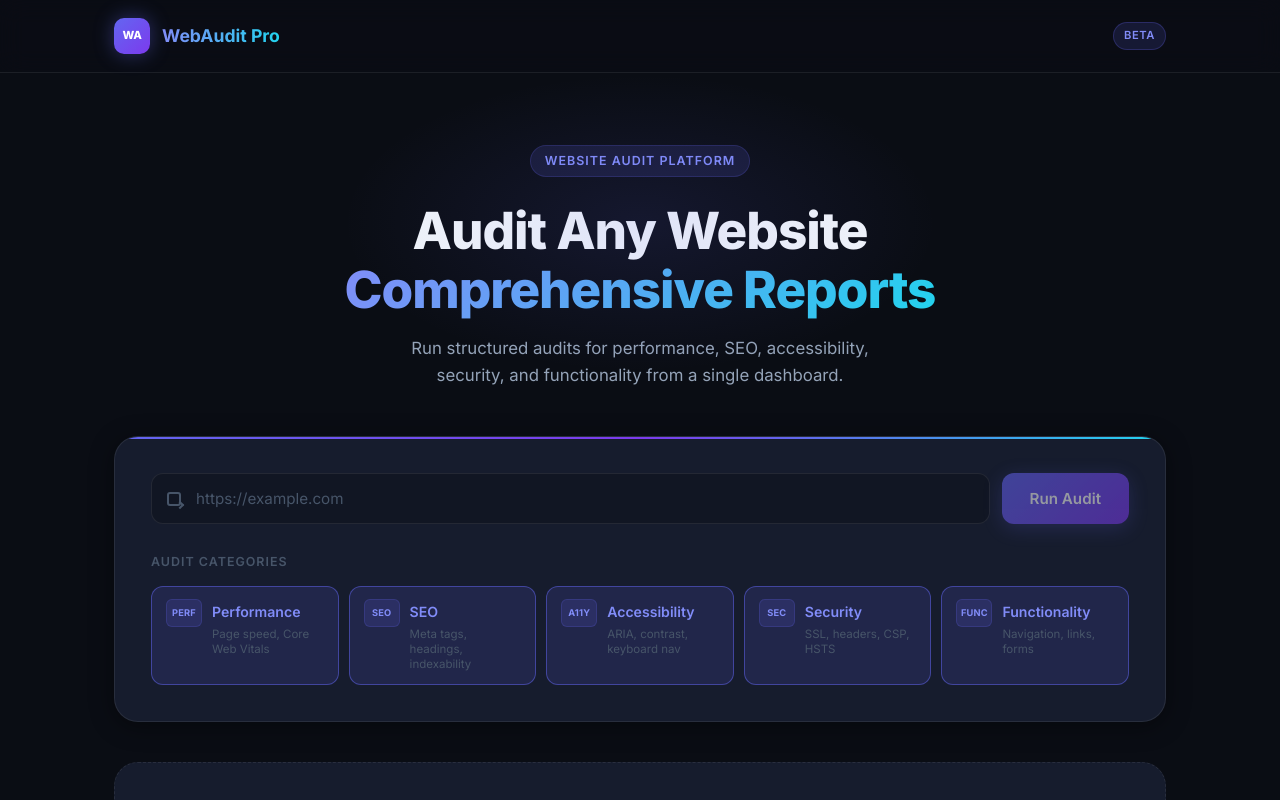
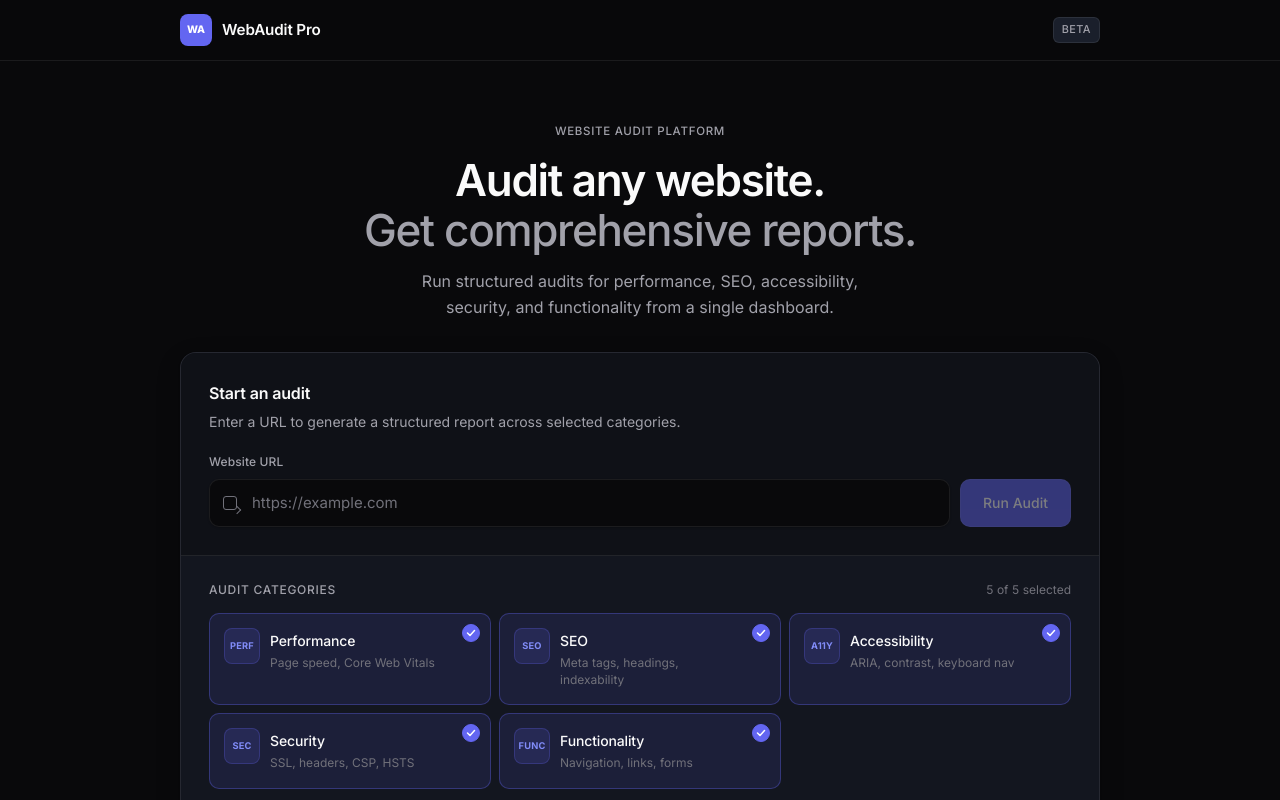
Before and after one commit to Komudi-37/website-audit-tool, a React (Vite) app in the folder frontend/: page / in a window 1280 px wide. Shown: the top 800 px of the page. Built offline with nearby package versions, Linux system fonts and the light colour scheme; no server answers.

Commit message:
UI Phase B - Homepage redesign

```diff
--- a/frontend/src/App.tsx
+++ b/frontend/src/App.tsx
@@ -20,12 +20,10 @@ const App: React.FC = () => {
       <main>
         <div className="container">
           <section className="hero">
-            <div className="hero-eyebrow">
-              Website Audit Platform
-            </div>
-            <h1>
-              Audit Any Website<br />
-              <span>Comprehensive Reports</span>
+            <p className="hero-eyebrow">Website Audit Platform</p>
+            <h1 className="hero-title">
+              Audit any website.
+              <span className="hero-title-accent"> Get comprehensive reports.</span>
             </h1>
             <p className="hero-sub">
               Run structured audits for performance, SEO, accessibility,
--- a/frontend/src/components/AuditForm.tsx
+++ b/frontend/src/components/AuditForm.tsx
@@ -25,9 +25,22 @@ const AuditForm: React.FC<Props> = ({
 
   return (
     <div className="audit-card">
-      {/* URL Input */}
+      <section className="audit-primary" aria-labelledby="audit-primary-title">
+        <div className="audit-primary-header">
+          <h2 id="audit-primary-title" className="audit-primary-title">
+            Start an audit
+          </h2>
+          <p className="audit-primary-desc">
+            Enter a URL to generate a structured report across selected categories.
+          </p>
+        </div>
+
         <div className="input-group">
           <div className="url-input-wrapper">
+            <label htmlFor="url-input" className="url-input-label">
+              Website URL
+            </label>
+            <div className="url-input-field">
               <span className="url-input-icon" aria-hidden="true" />
               <input
                 id="url-input"
@@ -38,9 +51,10 @@ const AuditForm: React.FC<Props> = ({
                 onChange={(e) => onUrlChange(e.target.value)}
                 onKeyDown={handleKey}
                 disabled={loading}
-            autoComplete="off"
+                autoComplete="url"
                 spellCheck={false}
               />
+            </div>
           </div>
           <button
             id="run-audit-btn"
@@ -50,7 +64,7 @@ const AuditForm: React.FC<Props> = ({
           >
             {loading ? (
               <>
-              <span className="spinner" />
+                <span className="spinner" aria-hidden="true" />
                 Auditing…
               </>
             ) : (
@@ -58,9 +72,17 @@ const AuditForm: React.FC<Props> = ({
             )}
           </button>
         </div>
+      </section>
 
-      {/* Category Selection */}
-      <p className="section-label">Audit Categories</p>
+      <section className="audit-categories" aria-labelledby="audit-categories-label">
+        <div className="section-header">
+          <p id="audit-categories-label" className="section-label">
+            Audit categories
+          </p>
+          <span className="section-meta">
+            {selected.length} of {AUDIT_CATEGORIES.length} selected
+          </span>
+        </div>
         <div className="categories-grid" role="group" aria-label="Select audit categories">
           {AUDIT_CATEGORIES.map((cat) => {
             const isSelected = selected.includes(cat.id);
@@ -77,6 +99,19 @@ const AuditForm: React.FC<Props> = ({
                   onChange={() => onToggle(cat.id)}
                   disabled={loading}
                 />
+                <span className="chip-check" aria-hidden="true">
+                  {isSelected && (
+                    <svg width="12" height="12" viewBox="0 0 12 12" fill="none">
+                      <path
+                        d="M2.5 6L5 8.5L9.5 3.5"
+                        stroke="currentColor"
+                        strokeWidth="1.5"
+                        strokeLinecap="round"
+                        strokeLinejoin="round"
+                      />
+                    </svg>
+                  )}
+                </span>
                 <span className="chip-icon">{cat.icon}</span>
                 <span className="chip-info">
                   <span className="chip-label">{cat.label}</span>
@@ -86,6 +121,7 @@ const AuditForm: React.FC<Props> = ({
             );
           })}
         </div>
+      </section>
     </div>
   );
 };
--- a/frontend/src/index.css
+++ b/frontend/src/index.css
@@ -4,17 +4,19 @@
 /* ── Design Tokens ────────────────────────────────────────────────────────── */
 :root {
   /* Colors */
-  --bg-base:        #0a0d14;
-  --bg-surface:     #111623;
-  --bg-card:        #161c2d;
-  --bg-card-hover:  #1c2438;
+  --bg-base:        #09090b;
+  --bg-surface:     #0f1117;
+  --bg-card:        #13161f;
+  --bg-card-hover:  #181c27;
+  --bg-elevated:    #1a1f2b;
   --border:         rgba(255,255,255,0.08);
-  --border-focus:   rgba(99,102,241,0.6);
+  --border-hover:   rgba(255,255,255,0.14);
+  --border-focus:   rgba(99,102,241,0.55);
 
   /* Brand */
   --indigo:         #6366f1;
   --indigo-light:   #818cf8;
-  --indigo-dim:     rgba(99,102,241,0.15);
+  --indigo-dim:     rgba(99,102,241,0.12);
   --violet:         #7c3aed;
   --cyan:           #22d3ee;
 
@@ -29,19 +31,20 @@
   --blue-dim:       rgba(59,130,246,0.15);
 
   /* Text */
-  --text-primary:   #f1f5f9;
-  --text-secondary: #94a3b8;
-  --text-muted:     #475569;
+  --text-primary:   #fafafa;
+  --text-secondary: #a1a1aa;
+  --text-muted:     #71717a;
 
   /* Spacing */
   --radius-sm:  6px;
-  --radius-md:  12px;
-  --radius-lg:  18px;
-  --radius-xl:  24px;
+  --radius-md:  10px;
+  --radius-lg:  14px;
+  --radius-xl:  16px;
 
   /* Shadows */
-  --shadow-card: 0 4px 24px rgba(0,0,0,0.4);
-  --shadow-glow: 0 0 40px rgba(99,102,241,0.15);
+  --shadow-card: 0 1px 2px rgba(0,0,0,0.24), 0 8px 24px rgba(0,0,0,0.18);
+  --shadow-input: 0 1px 2px rgba(0,0,0,0.2);
+  --focus-ring: 0 0 0 2px var(--bg-base), 0 0 0 4px rgba(99,102,241,0.45);
 }
 
 /* ── Reset ────────────────────────────────────────────────────────────────── */
@@ -72,16 +75,16 @@ body {
 
 .container {
   width: 100%;
-  max-width: 1100px;
+  max-width: 960px;
   margin: 0 auto;
-  padding: 0 24px;
+  padding: 0 20px;
 }
 
 /* ── Header ───────────────────────────────────────────────────────────────── */
 .header {
   border-bottom: 1px solid var(--border);
-  backdrop-filter: blur(12px);
-  background: rgba(10,13,20,0.8);
+  background: rgba(9,9,11,0.85);
+  backdrop-filter: blur(8px);
   position: sticky;
   top: 0;
   z-index: 100;
@@ -89,91 +92,76 @@ body {
 .header-inner {
   display: flex;
   align-items: center;
-  gap: 12px;
-  padding: 18px 0;
+  gap: 10px;
+  padding: 14px 0;
 }
 .logo-icon {
-  width: 36px;
-  height: 36px;
-  background: linear-gradient(135deg, var(--indigo), var(--violet));
-  border-radius: 10px;
+  width: 32px;
+  height: 32px;
+  background: var(--indigo);
+  border-radius: 8px;
   display: flex;
   align-items: center;
   justify-content: center;
-  font-size: 0.7rem;
+  font-size: 0.65rem;
   font-weight: 800;
   letter-spacing: -0.02em;
   color: #fff;
   flex-shrink: 0;
-  box-shadow: 0 0 20px rgba(99,102,241,0.4);
 }
 .logo-text {
-  font-size: 1.1rem;
-  font-weight: 700;
-  background: linear-gradient(90deg, var(--indigo-light), var(--cyan));
-  -webkit-background-clip: text;
-  -webkit-text-fill-color: transparent;
-  background-clip: text;
+  font-size: 0.95rem;
+  font-weight: 600;
+  color: var(--text-primary);
+  letter-spacing: -0.01em;
 }
 .header-badge {
   margin-left: auto;
-  font-size: 0.7rem;
-  font-weight: 600;
-  padding: 4px 10px;
-  border-radius: 20px;
-  background: var(--indigo-dim);
-  color: var(--indigo-light);
-  border: 1px solid rgba(99,102,241,0.25);
-  letter-spacing: 0.05em;
+  font-size: 0.68rem;
+  font-weight: 500;
+  padding: 3px 8px;
+  border-radius: 6px;
+  background: var(--bg-elevated);
+  color: var(--text-secondary);
+  border: 1px solid var(--border);
+  letter-spacing: 0.04em;
   text-transform: uppercase;
 }
 
 /* ── Hero ─────────────────────────────────────────────────────────────────── */
 .hero {
-  padding: 72px 0 48px;
+  padding: 56px 0 32px;
+  max-width: 640px;
+  margin: 0 auto;
   text-align: center;
-  position: relative;
-}
-.hero::before {
-  content: '';
-  position: absolute;
-  top: 0; left: 50%; transform: translateX(-50%);
-  width: 600px; height: 300px;
-  background: radial-gradient(ellipse at center, rgba(99,102,241,0.12) 0%, transparent 70%);
-  pointer-events: none;
 }
 .hero-eyebrow {
-  display: inline-flex;
-  align-items: center;
-  gap: 6px;
-  font-size: 0.78rem;
-  font-weight: 600;
-  letter-spacing: 0.08em;
+  display: inline-block;
+  font-size: 0.72rem;
+  font-weight: 500;
+  letter-spacing: 0.06em;
   text-transform: uppercase;
-  color: var(--indigo-light);
-  background: var(--indigo-dim);
-  border: 1px solid rgba(99,102,241,0.2);
-  border-radius: 20px;
-  padding: 5px 14px;
-  margin-bottom: 24px;
-}
-.hero h1 {
-  font-size: clamp(2rem, 5vw, 3.2rem);
-  font-weight: 800;
-  line-height: 1.15;
-  letter-spacing: -0.02em;
+  color: var(--text-secondary);
   margin-bottom: 16px;
 }
-.hero h1 span {
-  background: linear-gradient(135deg, var(--indigo-light) 0%, var(--cyan) 100%);
-  -webkit-background-clip: text;
-  -webkit-text-fill-color: transparent;
-  background-clip: text;
+.hero-title {
+  font-size: clamp(1.875rem, 4.5vw, 2.75rem);
+  font-weight: 600;
+  line-height: 1.12;
+  letter-spacing: -0.03em;
+  margin-bottom: 14px;
+  color: var(--text-primary);
+}
+.hero-title-accent {
+  display: block;
+  color: var(--text-secondary);
+  font-weight: 500;
 }
 .hero-sub {
-  font-size: 1.05rem;
+  font-size: 1rem;
+  line-height: 1.6;
   color: var(--text-secondary);
-  max-width: 520px;
+  max-width: 480px;
   margin: 0 auto;
 }
 
@@ -182,40 +170,71 @@ body {
   background: var(--bg-card);
   border: 1px solid var(--border);
   border-radius: var(--radius-xl);
-  padding: 36px;
   box-shadow: var(--shadow-card);
-  margin-bottom: 40px;
-  position: relative;
+  margin-bottom: 32px;
   overflow: hidden;
 }
-.audit-card::before {
-  content: '';
-  position: absolute;
-  top: 0; left: 0; right: 0;
-  height: 2px;
-  background: linear-gradient(90deg, var(--indigo), var(--violet), var(--cyan));
-  border-radius: var(--radius-xl) var(--radius-xl) 0 0;
+
+.audit-primary {
+  padding: 28px;
+  background: var(--bg-surface);
+  border-bottom: 1px solid var(--border);
+}
+
+.audit-primary-header {
+  margin-bottom: 20px;
+}
+
+.audit-primary-title {
+  font-size: 1rem;
+  font-weight: 600;
+  letter-spacing: -0.01em;
+  color: var(--text-primary);
+  margin-bottom: 4px;
+}
+
+.audit-primary-desc {
+  font-size: 0.875rem;
+  color: var(--text-secondary);
+  line-height: 1.5;
 }
 
 /* URL Input */
 .input-group {
-  display: flex;
-  gap: 12px;
-  margin-bottom: 28px;
+  display: grid;
+  grid-template-columns: 1fr auto;
+  gap: 10px;
+  align-items: end;
 }
+
 .url-input-wrapper {
-  flex: 1;
+  min-width: 0;
+}
+
+.url-input-label {
+  display: block;
+  font-size: 0.75rem;
+  font-weight: 500;
+  color: var(--text-secondary);
+  margin-bottom: 8px;
+  letter-spacing: 0.01em;
+}
+
+.url-input-field {
   position: relative;
 }
+
 .url-input-icon {
   position: absolute;
-  left: 16px; top: 50%;
+  left: 14px;
+  top: 50%;
   transform: translateY(-50%);
   width: 14px;
   height: 14px;
-  border: 2px solid var(--text-muted);
+  border: 1.5px solid var(--text-muted);
   border-radius: 3px;
   pointer-events: none;
+  transition: border-color 0.15s ease;
 }
 .url-input-icon::after {
   content: '';
@@ -224,58 +243,87 @@ body {
   right: -4px;
   width: 6px;
   height: 6px;
-  border-right: 2px solid var(--text-muted);
-  border-bottom: 2px solid var(--text-muted);
+  border-right: 1.5px solid var(--text-muted);
+  border-bottom: 1.5px solid var(--text-muted);
   transform: rotate(-45deg);
+  transition: border-color 0.15s ease;
 }
+
 .url-input {
   width: 100%;
-  padding: 14px 16px 14px 44px;
-  background: var(--bg-surface);
+  height: 48px;
+  padding: 0 16px 0 42px;
+  background: var(--bg-base);
   border: 1px solid var(--border);
   border-radius: var(--radius-md);
   color: var(--text-primary);
-  font-size: 0.95rem;
+  font-size: 0.9375rem;
   font-family: 'JetBrains Mono', monospace;
-  transition: border-color 0.2s, box-shadow 0.2s;
+  box-shadow: var(--shadow-input);
+  transition: border-color 0.15s ease, box-shadow 0.15s ease, background-color 0.15s ease;
   outline: none;
 }
-.url-input::placeholder { color: var(--text-muted); font-family: 'Inter', sans-serif; }
+.url-input::placeholder {
+  color: var(--text-muted);
+  font-family: 'Inter', sans-serif;
+}
+.url-input:hover:not(:disabled) {
+  border-color: var(--border-hover);
+  background: #0c0c0f;
+}
 .url-input:focus {
   border-color: var(--border-focus);
-  box-shadow: 0 0 0 3px rgba(99,102,241,0.1);
+  box-shadow: var(--focus-ring);
+}
+.url-input-field:focus-within .url-input-icon,
+.url-input-field:focus-within .url-input-icon::after {
+  border-color: var(--indigo-light);
+}
+.url-input:disabled {
+  opacity: 0.6;
+  cursor: not-allowed;
 }
 
 /* Run Button */
 .btn-run {
-  display: flex;
+  display: inline-flex;
   align-items: center;
+  justify-content: center;
   gap: 8px;
-  padding: 14px 28px;
-  background: linear-gradient(135deg, var(--indigo), var(--violet));
+  height: 48px;
+  padding: 0 22px;
+  background: var(--indigo);
   color: #fff;
-  border: none;
+  border: 1px solid rgba(255,255,255,0.08);
   border-radius: var(--radius-md);
-  font-size: 0.95rem;
-  font-weight: 600;
+  font-size: 0.875rem;
+  font-weight: 500;
   font-family: 'Inter', sans-serif;
   cursor: pointer;
-  transition: opacity 0.2s, transform 0.15s, box-shadow 0.2s;
   white-space: nowrap;
-  box-shadow: 0 4px 20px rgba(99,102,241,0.35);
+  transition: background-color 0.15s ease, border-color 0.15s ease, opacity 0.15s ease;
 }
 .btn-run:hover:not(:disabled) {
-  opacity: 0.9;
-  transform: translateY(-1px);
-  box-shadow: 0 6px 28px rgba(99,102,241,0.45);
+  background: #5558e3;
+  border-color: rgba(255,255,255,0.12);
 }
-.btn-run:active:not(:disabled) { transform: translateY(0); }
-.btn-run:disabled { opacity: 0.55; cursor: not-allowed; }
+.btn-run:focus-visible {
+  outline: none;
+  box-shadow: var(--focus-ring);
+}
+.btn-run:active:not(:disabled) {
+  background: #4f46e5;
+}
+.btn-run:disabled {
+  opacity: 0.45;
+  cursor: not-allowed;
+}
 
 /* Spinner */
 .spinner {
-  width: 16px; height: 16px;
-  border: 2px solid rgba(255,255,255,0.3);
+  width: 15px;
+  height: 15px;
+  border: 2px solid rgba(255,255,255,0.25);
   border-top-color: #fff;
   border-radius: 50%;
   animation: spin 0.75s linear infinite;
@@ -283,39 +331,64 @@ body {
 @keyframes spin { to { transform: rotate(360deg); } }
 
 /* Category Grid */
-.section-label {
-  font-size: 0.78rem;
-  font-weight: 600;
-  text-transform: uppercase;
-  letter-spacing: 0.08em;
-  color: var(--text-muted);
+.audit-categories {
+  padding: 24px 28px 28px;
+}
+
+.section-header {
+  display: flex;
+  align-items: center;
+  justify-content: space-between;
+  gap: 12px;
   margin-bottom: 14px;
 }
+
+.section-label {
+  font-size: 0.75rem;
+  font-weight: 500;
+  text-transform: uppercase;
+  letter-spacing: 0.06em;
+  color: var(--text-secondary);
+}
+
+.section-meta {
+  font-size: 0.75rem;
+  color: var(--text-muted);
+  font-variant-numeric: tabular-nums;
+}
+
 .categories-grid {
   display: grid;
-  grid-template-columns: repeat(auto-fill, minmax(170px, 1fr));
-  gap: 10px;
+  grid-template-columns: repeat(3, minmax(0, 1fr));
+  gap: 8px;
 }
+
 .category-chip {
-  display: flex;
-  align-items: flex-start;
-  gap: 10px;
-  padding: 12px 14px;
+  position: relative;
+  display: grid;
+  grid-template-columns: auto 1fr;
+  grid-template-rows: auto auto;
+  column-gap: 10px;
+  row-gap: 2px;
+  padding: 14px;
   background: var(--bg-surface);
   border: 1px solid var(--border);
   border-radius: var(--radius-md);
   cursor: pointer;
-  transition: all 0.18s;
+  transition: border-color 0.15s ease, background-color 0.15s ease;
   user-select: none;
 }
-.category-chip:hover { background: var(--bg-card-hover); border-color: rgba(99,102,241,0.3); }
+.category-chip:hover {
+  background: var(--bg-card-hover);
+  border-color: var(--border-hover);
+}
 .category-chip.selected {
   background: var(--indigo-dim);
-  border-color: rgba(99,102,241,0.5);
+  border-color: rgba(99,102,241,0.35);
 }
 .category-chip:focus-within {
   border-color: var(--border-focus);
-  box-shadow: 0 0 0 3px rgba(99,102,241,0.25);
+  box-shadow: var(--focus-ring);
   outline: none;
 }
 .category-chip input[type="checkbox"] {
@@ -329,37 +402,71 @@ body {
   white-space: nowrap;
   border: 0;
 }
+
+.chip-check {
+  position: absolute;
+  top: 10px;
+  right: 10px;
+  width: 18px;
+  height: 18px;
+  display: flex;
+  align-items: center;
+  justify-content: center;
+  border-radius: 50%;
+  border: 1px solid var(--border);
+  color: transparent;
+  background: var(--bg-base);
+  transition: border-color 0.15s ease, background-color 0.15s ease, color 0.15s ease;
+}
+.category-chip.selected .chip-check {
+  border-color: var(--indigo);
+  background: var(--indigo);
+  color: #fff;
+}
+
 .chip-icon {
+  grid-row: 1 / span 2;
   display: flex;
   align-items: center;
   justify-content: center;
   width: 36px;
-  height: 28px;
+  height: 36px;
   flex-shrink: 0;
   font-size: 0.58rem;
   font-weight: 700;
   letter-spacing: 0.02em;
+  color: var(--text-secondary);
+  background: var(--bg-elevated);
+  border: 1px solid var(--border);
+  border-radius: 8px;
+  transition: color 0.15s ease, border-color 0.15s ease, background-color 0.15s ease;
+}
+.category-chip.selected .chip-icon {
   color: var(--indigo-light);
-  background: var(--indigo-dim);
-  border: 1px solid rgba(99,102,241,0.2);
-  border-radius: 6px;
+  background: rgba(99,102,241,0.15);
+  border-color: rgba(99,102,241,0.25);
 }
-.chip-info { min-width: 0; }
+
+.chip-info {
+  min-width: 0;
+  padding-right: 20px;
+}
 .chip-label {
-  font-size: 0.88rem;
-  font-weight: 600;
+  font-size: 0.875rem;
+  font-weight: 500;
   color: var(--text-primary);
-  white-space: nowrap;
+  letter-spacing: -0.01em;
 }
 .chip-desc {
-  font-size: 0.72rem;
+  font-size: 0.75rem;
   color: var(--text-muted);
-  white-space: normal;
   display: block;
-  line-height: 1.3;
-  margin-top: 2px;
+  line-height: 1.4;
+  margin-top: 1px;
 }
-.category-chip.selected .chip-label { color: var(--indigo-light); }
+.category-chip.selected .chip-label {
+  color: var(--text-primary);
+}
 
 /* ── Status / Error Banner ────────────────────────────────────────────────── */
 .status-banner {
@@ -439,9 +546,9 @@ body {
 /* ── Empty State ──────────────────────────────────────────────────────────── */
 .empty-state {
   text-align: center;
-  padding: 64px 24px;
+  padding: 48px 24px;
   background: var(--bg-card);
-  border: 1px dashed var(--border);
+  border: 1px solid var(--border);
   border-radius: var(--radius-xl);
 }
 .empty-icon {
@@ -530,11 +637,62 @@ body {
 }
 
 /* ── Responsive ───────────────────────────────────────────────────────────── */
+@media (max-width: 768px) {
+  .hero {
+    padding: 40px 0 24px;
+    text-align: left;
+  }
+
+  .hero-sub {
+    margin: 0;
+  }
+
+  .categories-grid {
+    grid-template-columns: repeat(2, minmax(0, 1fr));
+  }
+
+  .audit-primary,
+  .audit-categories {
+    padding-left: 20px;
+    padding-right: 20px;
+  }
+}
+
 @media (max-width: 640px) {
-  .input-group { flex-direction: column; }
-  .btn-run { width: 100%; justify-content: center; }
-  .audit-card { padding: 24px 20px; }
-  .categories-grid { grid-template-columns: repeat(2, 1fr); }
+  .container {
+    padding: 0 16px;
+  }
+
+  .input-group {
+    grid-template-columns: 1fr;
+    gap: 12px;
+  }
+
+  .btn-run {
+    width: 100%;
+  }
+
+  .audit-primary {
+    padding: 20px 16px;
+  }
+
+  .audit-categories {
+    padding: 20px 16px 24px;
+  }
+
+  .categories-grid {
+    grid-template-columns: 1fr;
+  }
+
+  .section-header {
+    flex-direction: column;
+    align-items: flex-start;
+    gap: 4px;
+  }
+
+  .hero-title-accent {
+    display: inline;
+  }
 }
 
 /* -- Performance Card ------------------------------------------------------- */
```
Lines whose indentation alone changed are shown as unchanged.
